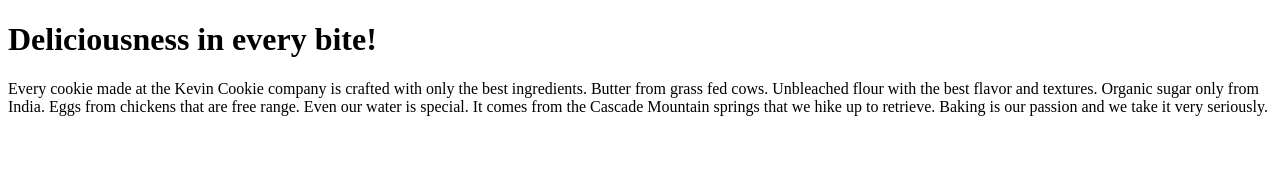
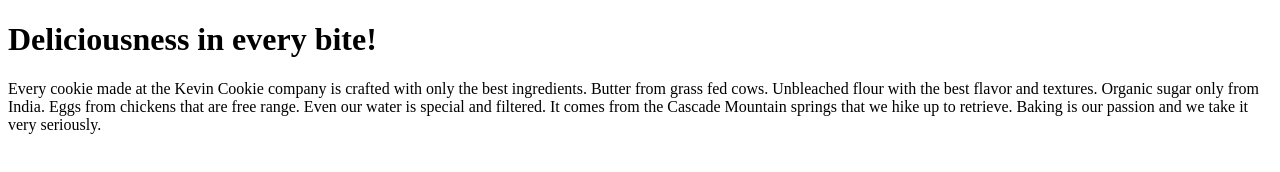
Before and after one commit to Austin-Spitz/github_practice, a plain HTML site: page index.htm in a window 1280 px wide. Drawn offline with Linux system fonts and the light colour scheme.

Commit message:
Update index.htm

```diff
--- a/index.htm
+++ b/index.htm
@@ -3,7 +3,7 @@
 <body>
 
 <h1>Deliciousness in every bite!</h1>
-<p>Every cookie made at the Kevin Cookie company is crafted with only the best ingredients. Butter from grass fed cows. Unbleached flour with the best flavor and textures. Organic sugar only from India. Eggs from chickens that are free range. Even our water is special. It comes from the Cascade Mountain springs that we hike up to retrieve. Baking is our passion and we take it very seriously.</p>
+<p>Every cookie made at the Kevin Cookie company is crafted with only the best ingredients. Butter from grass fed cows. Unbleached flour with the best flavor and textures. Organic sugar only from India. Eggs from chickens that are free range. Even our water is special and filtered. It comes from the Cascade Mountain springs that we hike up to retrieve. Baking is our passion and we take it very seriously.</p>
 
 
 </body>
```
